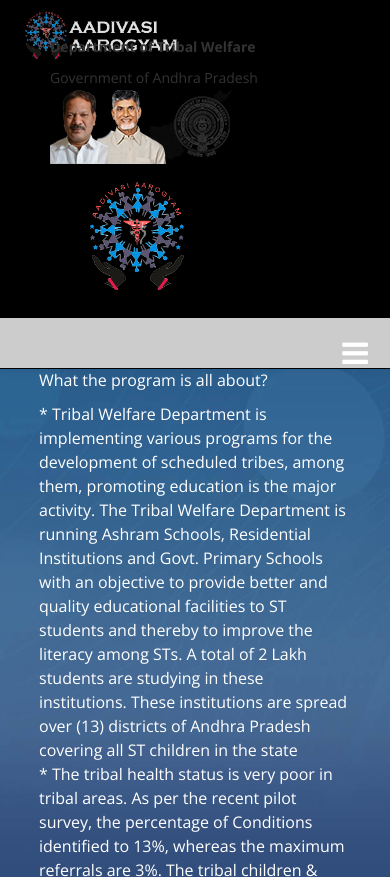
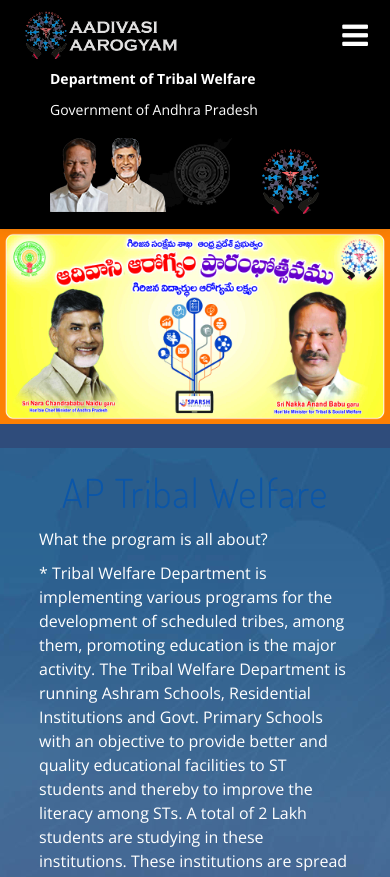
Before and after one commit to f9ecommerce/adivasi_aarogya, a plain HTML site: page index.html in a window 390 px wide. Shown: the top 877 px of the page. Drawn offline with nearby package versions, Linux system fonts and the light colour scheme.

Commit message:
added css for responsive

```diff
--- a/css/styles.css
+++ b/css/styles.css
@@ -2434,9 +2434,9 @@ filter: progid:DXImageTransform.Microsoft.gradient( startColorstr='#ffffff', end
 }
 .navbar-right{ float: left !important; }
 /*li.home{ margin-left: 60%; }*/
-li.home {
+/*li.home {
     margin-left: 166px;
-}
+}*/
 
 
 .blogShort{ border-bottom:1px solid #ddd;}
@@ -2497,3 +2497,50 @@ h2{color:#0b56a8;}
   margin: 0 13px 0 0;
   font-size: 19px;
 }
+
+@media only screen and (max-width: 420px) {
+  .mobile_dept_heading{
+    margin-top: 10%;
+    margin-bottom: 5%;
+  }
+
+  .mobile_dept_heading p {
+    color: #fff;
+  }
+
+  .mobile_logo_images{
+    width: 137% !important;
+    margin-top: -17px !important;
+    margin-left: -25px;
+  }
+
+  .top-nav{
+    top: 0;
+    position: fixed;
+    right: 0;
+    background: none;
+  }
+
+  .banner {
+    margin-top: 0;
+  }
+  .navbar-fixed-top{
+    position: relative;
+  }
+  .response_nav{
+    z-index: 9999;
+  }
+}
+
+@media only screen and (min-width: 421px) and (max-width: 880px) {
+  .mobile_dept_heading {
+    width: 53%;
+    margin-left: -25%;
+  }
+
+  img.mobile_logo_images {
+    width: 137% !important;
+    margin-top: -30px !important;
+    margin-left: 50px;
+  }
+}
--- a/index.html
+++ b/index.html
@@ -210,15 +210,15 @@
                     <div class="col-sm-2 ">
 
                     </div>
-                    <div class="col-sm-4">
+                    <div class="col-sm-4 col-xs-12 mobile_dept_heading">
                     <p><b>Department of Tribal Welfare</b><p>
                         Government of Andhra Pradesh
                     </div>
-                    <div class="col-sm-3">
+                    <div class="col-sm-3 col-xs-8">
                     <img src="images/header_img.png" alt="" />
                     </div>
-                    <div class="col-sm-3 head_item">
-                    <img src="images/header_img2.png" alt="" />
+                    <div class="col-sm-3 head_item col-xs-4">
+                        <img src="images/header_img2.png" class="mobile_logo_images" alt="" />
                     </div>
                 </div>
             </div>
```
Lines whose indentation alone changed are shown as unchanged.
